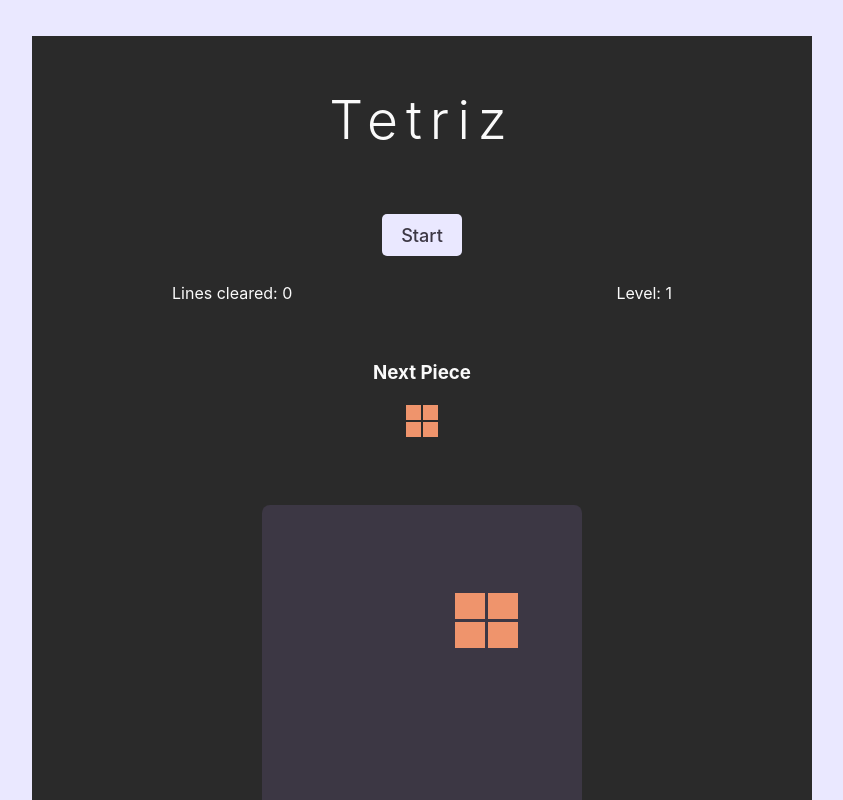
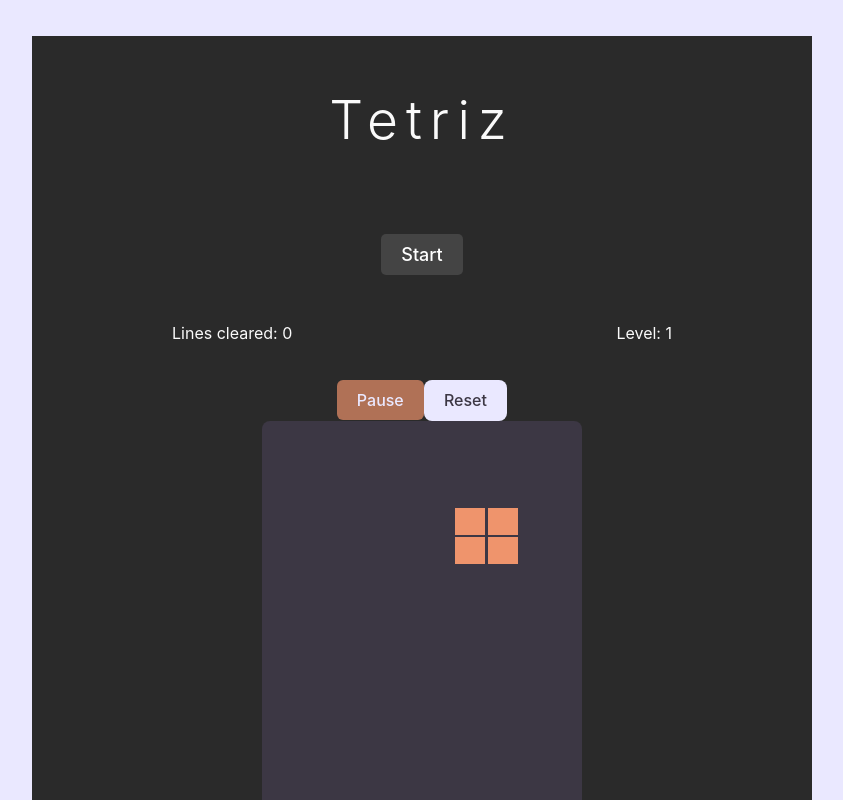
Before and after one commit to Adam-Robson/tetrix, a React (Vite) app: page / in a window 1280 px wide. Both pictures are taken after a click on the button "Start". Shown: the top 800 px of the page, without its empty margins (230-1073 px from the left). Built offline with nearby package versions, Linux system fonts and the light colour scheme.

Commit message:
add paused state and rest button

```diff
--- a/src/components/GameBoard.tsx
+++ b/src/components/GameBoard.tsx
@@ -18,6 +18,7 @@ const GameBoard: React.FC = () => {
   const [level, setLevel] = useState<number>(1);
   const [lastAnimationFrame, setLastAnimationFrame] = useState<number>(0);
   const [running, setRunning] = useState<boolean>(false);
+  const [paused, setPaused] = useState<boolean>(false);
   const [gameOver, setGameOver] = useState<boolean>(false);
   const [clearedLines, setClearedLines] = useState<number>(0);
   const [currentPiece, setCurrentPiece] = useState<{
@@ -29,15 +30,46 @@ const GameBoard: React.FC = () => {
     getRandomTetromino()
   );
 
+  const resetGame = () => {
+    // Reset game to initial state
+    setBoard(createEmptyBoard());
+    setSpeed(1000);
+    setLevel(1);
+    setLastAnimationFrame(0);
+    setRunning(false);
+    setPaused(false);
+    setGameOver(false);
+    setClearedLines(0);
+    setCurrentPiece({ ...getRandomTetromino(), position: { x: 4, y: 0 } });
+    setNextPiece(getRandomTetromino());
+  };
+
+  const handleStartGame = () => {
+    setRunning(true);
+    setPaused(false);
+    setGameOver(false);
+    setBoard(createEmptyBoard());
+    setCurrentPiece({ ...getRandomTetromino(), position: { x: 4, y: 0 } });
+    setNextPiece(getRandomTetromino());
+    setClearedLines(0);
+    setLevel(1);
+    setSpeed(1000);
+  };
+
+  const togglePause = () => {
+    if (!running) return; // Can't pause if the game isn't running
+    setPaused((prev) => !prev);
+  };
+
   const lockPiece = useCallback(() => {
     setBoard((prevBoard) => {
       const updatedBoard = [...prevBoard].map((row) => [...row]);
 
-      currentPiece.shape.forEach((row, rowIdx) => {
-        row.forEach((cell, colIdx) => {
+      currentPiece.shape.forEach((row, i) => {
+        row.forEach((cell, j) => {
           if (cell !== 0) {
-            const boardY = currentPiece.position.y + rowIdx;
-            const boardX = currentPiece.position.x + colIdx;
+            const boardY = currentPiece.position.y + i;
+            const boardX = currentPiece.position.x + j;
 
             if (
               boardY >= 0 &&
@@ -107,33 +139,36 @@ const GameBoard: React.FC = () => {
     });
   }, [board]);
 
-  useEffect(() => {
-    const handleKeyPress = (e: KeyboardEvent) => {
+  const handleKeyPress = useCallback(
+    (e: KeyboardEvent) => {
       if (gameOver) return;
 
       if (e.code === "Space") {
         e.preventDefault();
-        setRunning((prev) => !prev);
+        if (running) setPaused((prev) => !prev);
       }
 
-      if (running) {
+      if (running && !paused) {
         e.preventDefault();
         if (e.key === "ArrowLeft") movePiece("left");
         if (e.key === "ArrowRight") movePiece("right");
         if (e.key === "ArrowDown") movePiece("down");
         if (e.key === "ArrowUp") rotatePiece();
       }
-    };
+    },
+    [gameOver, running, paused, movePiece, rotatePiece]
+  );
 
-    window.addEventListener("keydown", handleKeyPress);
-    return () => window.removeEventListener("keydown", handleKeyPress);
-  }, [movePiece, rotatePiece, running, gameOver]);
+  useEffect(() => {
+    document.addEventListener("keydown", handleKeyPress);
+    return () => document.removeEventListener("keydown", handleKeyPress);
+  }, [handleKeyPress]);
 
   useEffect(() => {
     let animationFrameId: number;
 
     const gameLoop = (currentTime: number) => {
-      if (gameOver || !running) return;
+      if (gameOver || !running || paused) return;
 
       const elapsedTime = currentTime - lastAnimationFrame;
       if (elapsedTime > speed) {
@@ -145,7 +180,7 @@ const GameBoard: React.FC = () => {
 
     animationFrameId = requestAnimationFrame(gameLoop);
     return () => cancelAnimationFrame(animationFrameId);
-  }, [lastAnimationFrame, running, gameOver, speed, movePiece]);
+  }, [lastAnimationFrame, running, gameOver, speed, paused, movePiece]);
 
   return (
     <div className="gameboard-container">
@@ -156,9 +191,25 @@ const GameBoard: React.FC = () => {
         level={level}
         gameOver={gameOver}
       />
-      <h3>Next Piece</h3>
-      <PreviewPiece shape={nextPiece.shape} color={nextPiece.color} />
-      <div className="gameboard">
+
+      {!running && gameOver && (
+        <button className="start-button" onClick={handleStartGame}>
+          Start Game
+        </button>
+      )}
+
+      {running && (
+        <div className="game-controls">
+          <button className="pause-button" onClick={togglePause}>
+            {paused ? "Resume" : "Pause"}
+          </button>
+          <button className="reset-button" onClick={resetGame}>
+            Reset
+          </button>
+        </div>
+      )}
+
+      <div className={`gameboard ${paused ? "paused" : ""}`}>
         {board.map((row, i) =>
           row.map((cell, j) => {
             const isCurrentPieceCell = currentPiece.shape.some((r, p) =>
@@ -184,6 +235,7 @@ const GameBoard: React.FC = () => {
           })
         )}
       </div>
+      <PreviewPiece shape={nextPiece.shape} color={nextPiece.color} />
     </div>
   );
 };
--- a/src/components/gameboard.css
+++ b/src/components/gameboard.css
@@ -21,10 +21,29 @@
   height: 578px;
 }
 
+.gameboard.paused {
+  opacity: 0.5;
+  pointer-events: none;
+}
+
 .cell {
   width: 100%;
   height: 100%;
   background-color: #cca;
+}
+
+.start-button {
+  margin: 20px auto;
+  padding: 10px 20px;
+  font-size: 18px;
+  cursor: pointer;
+  background-color: #444;
+  color: white;
+  border: none;
+  border-radius: 5px;
+}
+.start-button:hover {
+  background-color: #666;
 }
 
 .pause-button-container {
```
